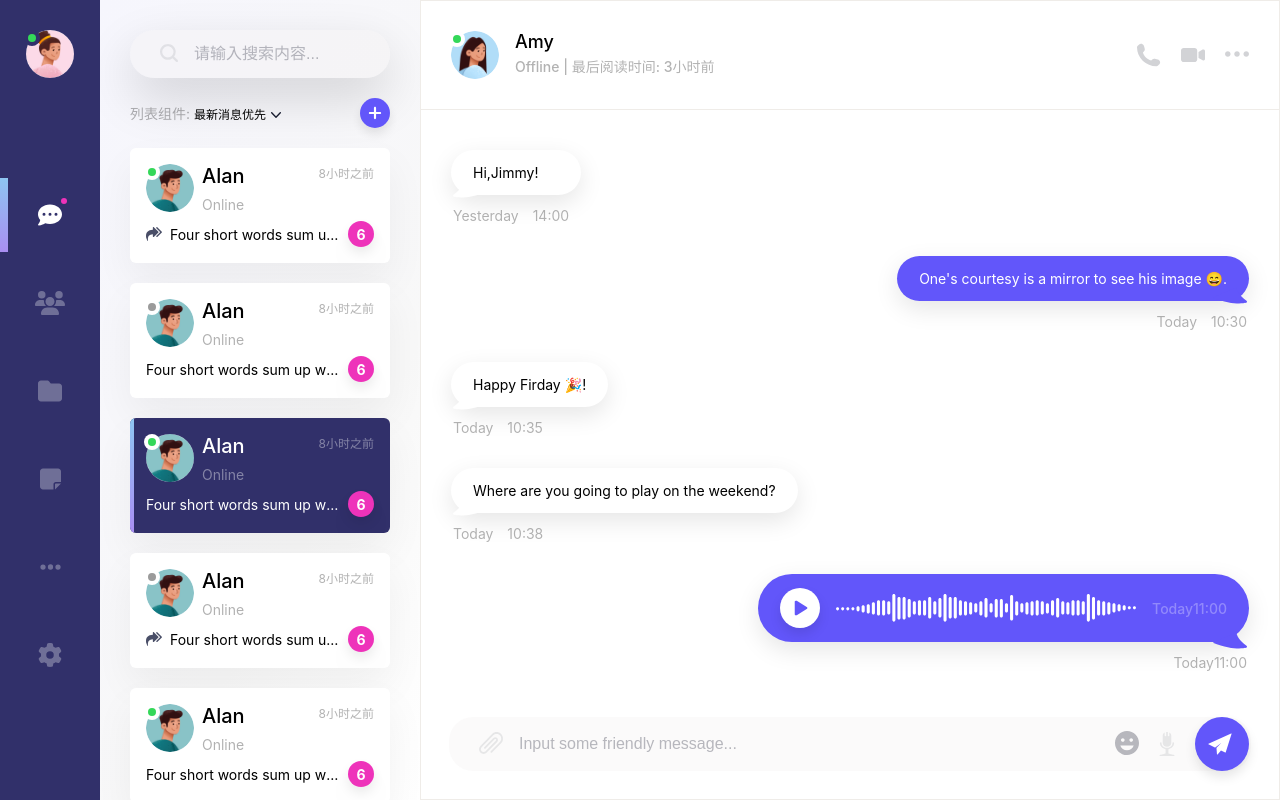
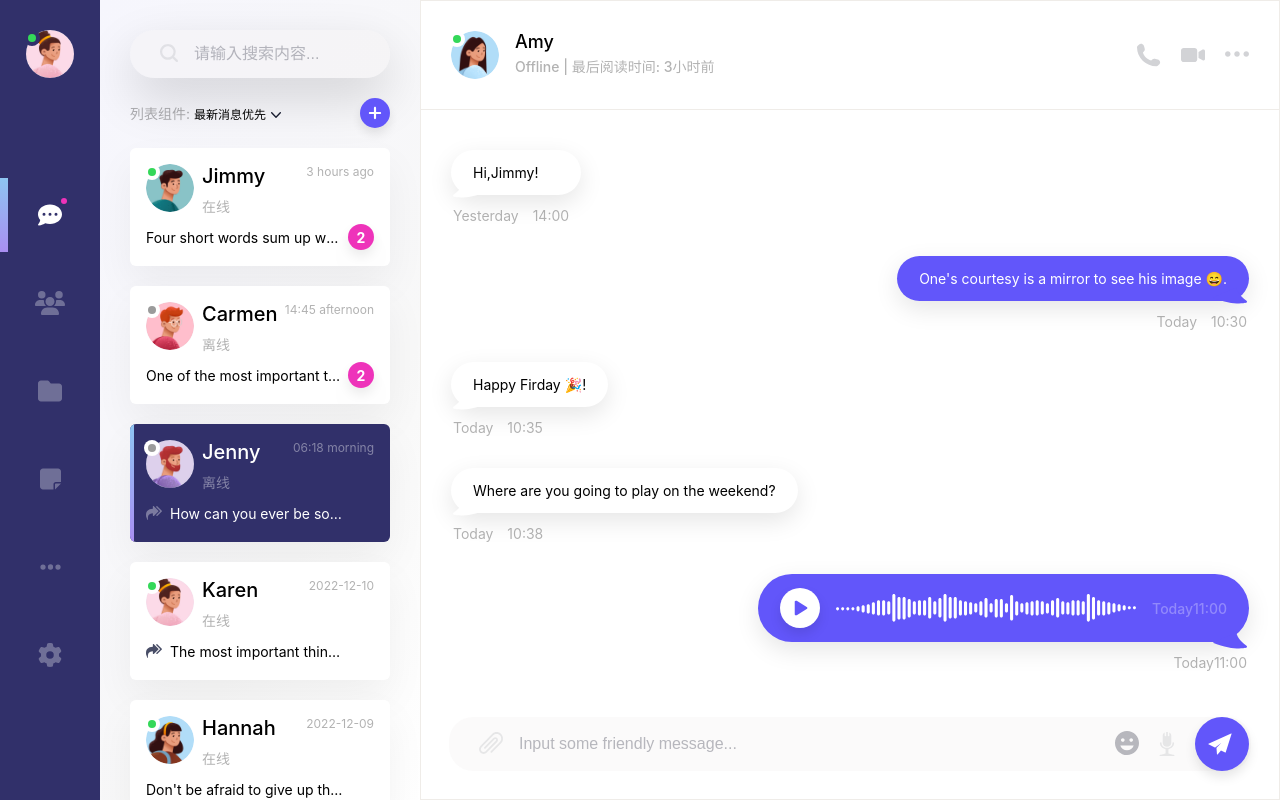
Before and after one commit to Caiyuzhen/chat_ui_exercise, a React (Create React App) app: page / in a window 1280 px wide. Built offline with nearby package versions, Linux system fonts and the light colour scheme.

Commit message:
Update data

```diff
--- a/src/components/MessageList/index.js
+++ b/src/components/MessageList/index.js
@@ -11,7 +11,7 @@ import MessageCard from 'components/MessageCard'
 import face1 from 'assets/images/face-male-1.jpg'
 import FilterList from 'components/FilterList'
 import { useTrail, animated  } from 'react-spring'
-
+import  messageListData  from 'data/messagesListData'
 
 
 
@@ -51,7 +51,25 @@ function MessageList({children,...rest}) {
 				actionLabel
 			>
 				<ChatList>
-					{[1,2,3,4,5,6].map((_,index)=>( //🍔🍔🍔🔥使用 map 循环来生成 6 张消息卡片
+					{/* Mock 数据版 */}
+						{messageListData.map((messageListData,index)=>( //🍔🍔🍔🔥使用 map 循环来生成 6 张消息卡片
+								<animated.div key={messageListData.id} style={trailAnimes[index]}>
+									<MessageCard
+										key={messageListData.id} //必须要加个 key ！
+										active={index === 2}//第 3 张为选中态
+										replied={messageListData.replied}//每隔三个为已回复的状态
+										avatarSrc={messageListData.avatarSrc}
+										avatarStatus={messageListData.status}
+										name={messageListData.name}
+										statusText={messageListData.statusText}
+										time={messageListData.time}
+										message={messageListData.message}
+										unreadCount={messageListData.unreadCount}
+									/>
+								</animated.div>
+							))}
+					{/* 初始版 */}
+						{/* {[1,2,3,4,5,6].map((_,index)=>( //🍔🍔🍔🔥使用 map 循环来生成 6 张消息卡片
 							<animated.div key={index} style={trailAnimes[index]}>
 								<MessageCard
 									key={index} //必须要加个 key ！
@@ -66,7 +84,7 @@ function MessageList({children,...rest}) {
 									unreadCount={6}
 								/>
 							</animated.div>
-					))}
+						))} */}
 				</ChatList>
 			</FilterList>
 		</StyleMessageList>
--- a/src/components/Settings/index.js
+++ b/src/components/Settings/index.js
@@ -10,16 +10,30 @@ import 'styled-components/macro'//🔥🔥🔥很关键，能够使用 css`` 来
 import Text from 'components/Text'
 import { Link, Outlet } from 'react-router-dom'
 import 'styled-components/macro'
+import { useSpring,animated } from 'react-spring'
+
 
 
 
 //整体设置面板
 function Settings({children,...rest}) {
 
+
+	//设置面板的动画
+	const settingAnimeProps = useSpring({
+		opacity: 1,
+		transform: 'translate3d(0px,0px,0px)',
+		from: { opacity: 0, transform: 'translate3d(-50px,0px,0px)' },
+		delay: 300,
+	})
+
+
+
 	return (
 		// 👇把其他所有 ...rest 属性交给 StyledSettings
 		<StyledSettings {...rest}>
-
+			{/* 包裹一层动画 */}
+			<animated.div  style={settingAnimeProps}>
 				<SettingsGroup groupName='隐私设置'>
 					<SettingItems type='switch' label='添加好友时需要验证'/>
 					<SettingItems type='switch' label='推荐通讯录好友' description='上传的通讯录只用来匹配好友列表，本应用不会记录任何用户的通讯录数据'/>
@@ -38,8 +52,8 @@ function Settings({children,...rest}) {
 						>
 						<SettingItems type='menu' label='查看已屏蔽的好友列表'/>
 					</Link>
-
 				</SettingsGroup>
+			</animated.div>
 		</StyledSettings>
 	)
 }
--- /dev/null
+++ b/src/data/messagesListData.js
@@ -0,0 +1,79 @@
+import face1 from 'assets/images/face-male-1.jpg'
+import face2 from 'assets/images/face-male-2.jpg'
+import face3 from 'assets/images/face-male-3.jpg'
+import face4 from 'assets/images/face-male-4.jpg'
+import face5 from 'assets/images/face-female-1.jpg'
+import face6 from 'assets/images/face-female-2.jpg'
+import face7 from 'assets/images/face-female-3.jpg'
+import face8 from 'assets/images/face-female-4.jpg'
+import face9 from 'assets/images/face-female-5.jpg'
+
+
+export default [
+	{
+	  id: 1,
+	  avatarSrc: face1,
+	  name: "Jimmy",
+	  status: "online",
+	  statusText: "在线",
+	  time: "3 hours ago",
+	  message: "Four short words sum up what has lifted most successful individuals above the crowd: a little bit more.",
+	  unreadCount: 2,
+	  replied: false,
+	},
+	{
+	  id: 2,
+	  avatarSrc: face2,
+	  name: "Carmen",
+	  status: "offline",
+	  statusText: "离线",
+	  time: "14:45 afternoon",
+	  message: "One of the most important things to do is to do it well.",
+	  unreadCount: 2,
+	  replied: false,
+	},
+	{
+	  id: 3,
+	  avatarSrc: face3,
+	  name: "Jenny",
+	  status: "offline",
+	  statusText: "离线",
+	  time: "06:18 morning",
+	  message: "How can you ever be so sure of yourself?",
+	  unreadCount: 0,
+	  replied: true,
+	},
+	{
+	  id: 4,
+	  avatarSrc: face7,
+	  name: "Karen",
+	  status: "online",
+	  statusText: "在线",
+	  time: "2022-12-10",
+	  message: "The most important thing is to enjoy your life - to be happy - it's all that matters.",
+	  unreadCount: 0,
+	  replied: true,
+	},
+	{
+	  id: 5,
+	  avatarSrc: face8,
+	  name: "Hannah",
+	  status: "online",
+	  statusText: "在线",
+	  time: "2022-12-09",
+	  message: "Don't be afraid to give up the good to go for the great.",
+	  unreadCount: 0,
+	  replied: false,
+	},
+	{
+	  id: 6,
+	  avatarSrc: face9,
+	  name: "Alice",
+	  status: "offline",
+	  statusText: "离线",
+	  time: "2022-12-01",
+	  message: "It's not the years in your life that count. It's the life in your years.",
+	  unreadCount: 0,
+	  replied: true,
+	},
+  ];
```
Also changed, not shown: src/components/ChatApp/index.js (indentation only). Lines whose indentation alone changed are shown as unchanged.
